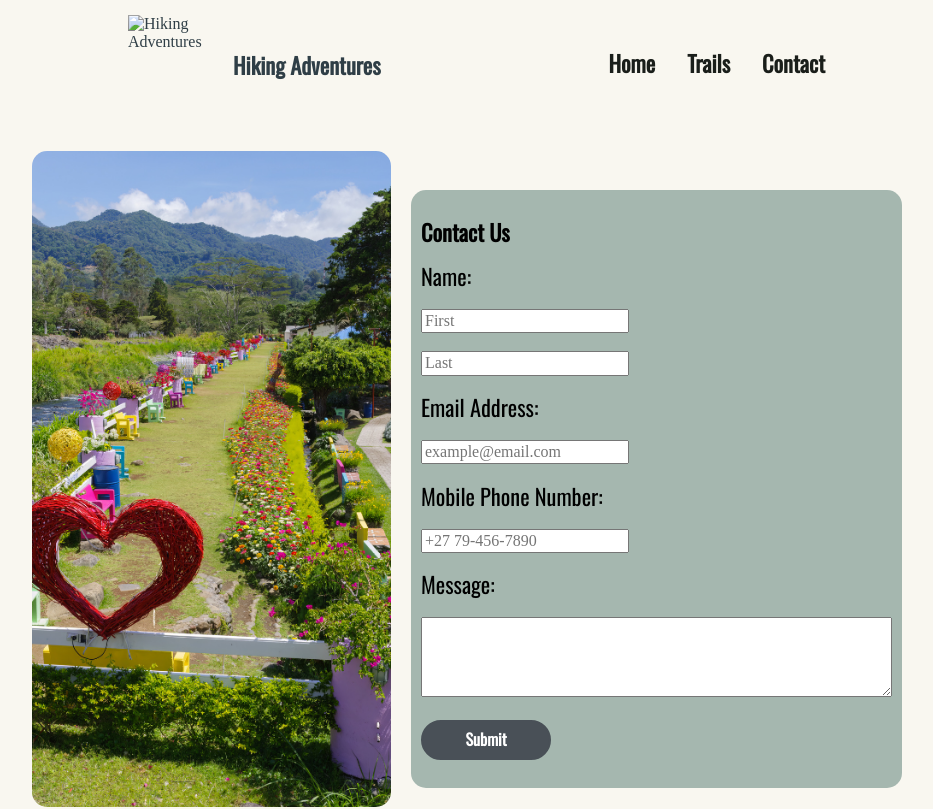
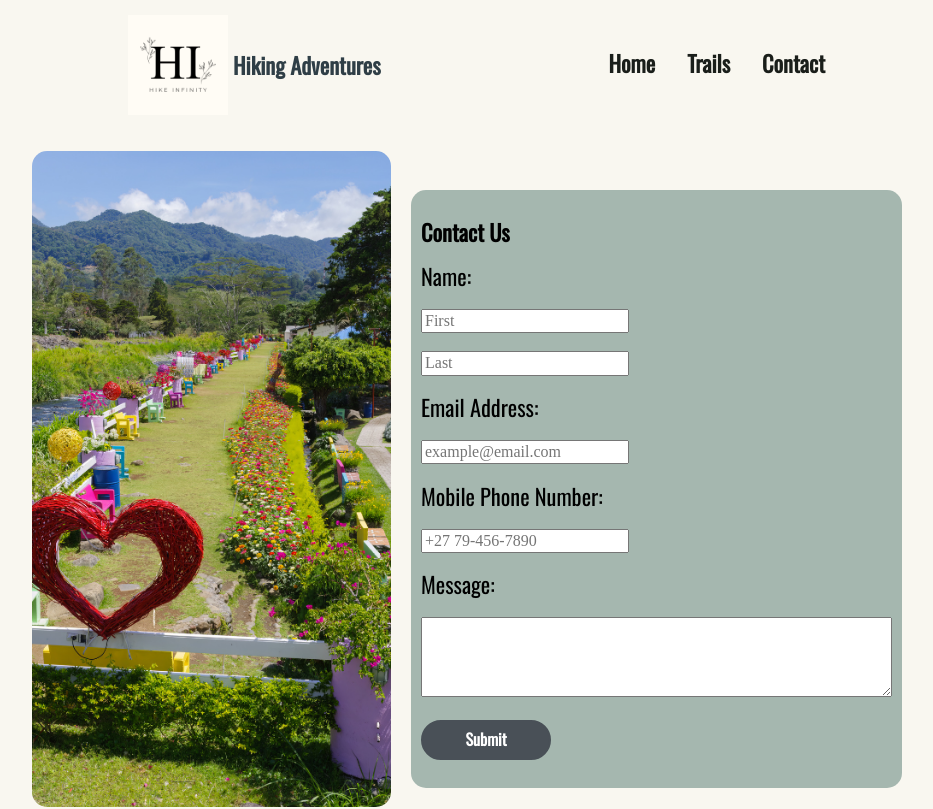
Before and after one commit to LeonChibanda/wdd231, a plain HTML site: page final-project/contact.html in a window 1280 px wide. Shown: the top 809 px of the page, without its empty margins (163-1096 px from the left). Drawn offline with nearby package versions, Linux system fonts and the light colour scheme; the site is published under a folder, as on GitHub Pages, so addresses that start at the root find nothing.

Commit message:
Update contact.html

```diff
--- a/final-project/contact.html
+++ b/final-project/contact.html
@@ -34,7 +34,7 @@
     <header>
         <nav>
             <div class="box-logo-header">
-                <img class="logo-chamber" src="/final-project/images/logos/logo.png" alt="Hiking Adventures" width="200"
+                <img class="logo-chamber" src="../final-project/images/logos/logo.png" alt="Hiking Adventures" width="200"
                     height="200" loading="lazy" />
                 <h1 class="nameHeader"><strong>Hiking</strong> Adventures</h1>
                 <button name="navigation button" id="menu" aria-label="Toggle menu"></button>
```
